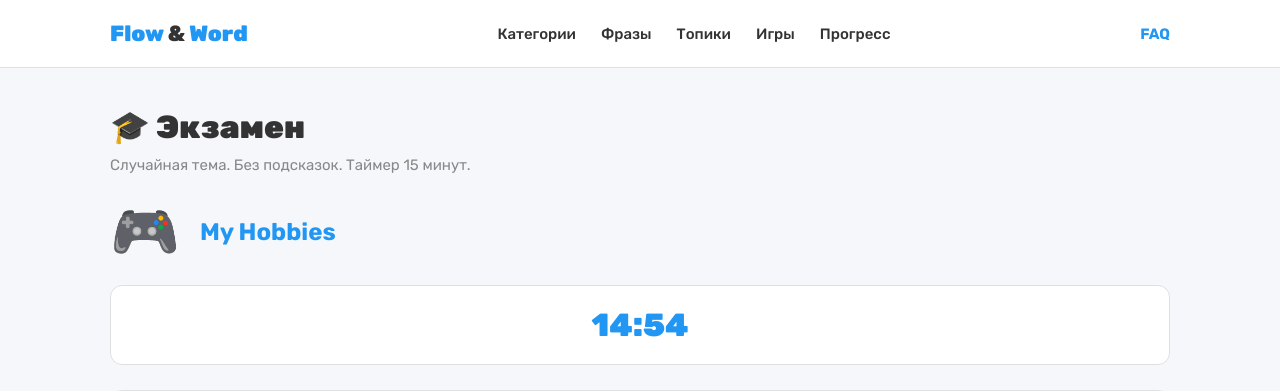
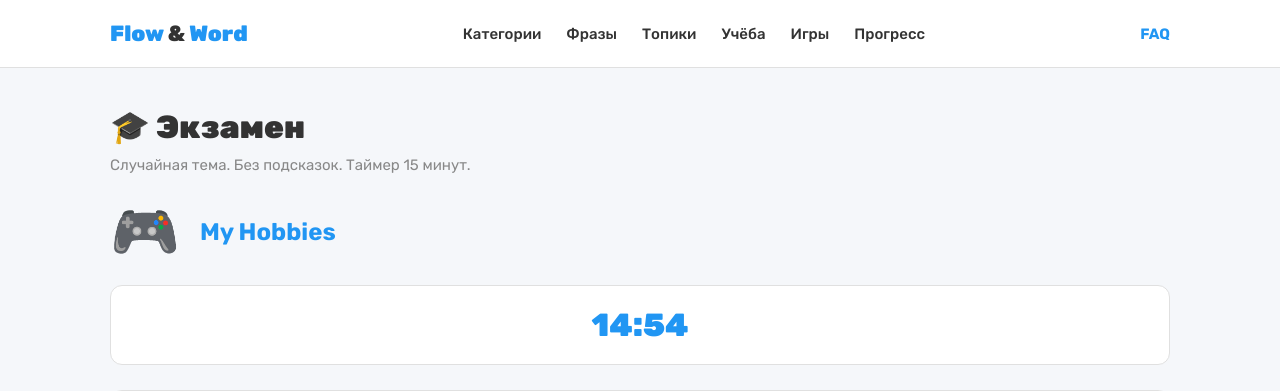
Before and after one commit to Yoshi-6767/johnny_app, a Flask app: page /exam in a window 1280 px wide. Shown: the top 391 px of the page. Run offline with Flask 3, Linux system fonts and the light colour scheme.

Commit message:
Update base.html

```diff
--- a/templates/base.html
+++ b/templates/base.html
@@ -19,6 +19,7 @@
                     <a href="/sections">Категории</a>
                     <a href="/phrases">Фразы</a>
                     <a href="/topics">Топики</a>
+                    <a href="/study">Учёба</a>
                     <a href="/games">Игры</a>
                     <a href="/progress">Прогресс</a>
                 </nav>
```
